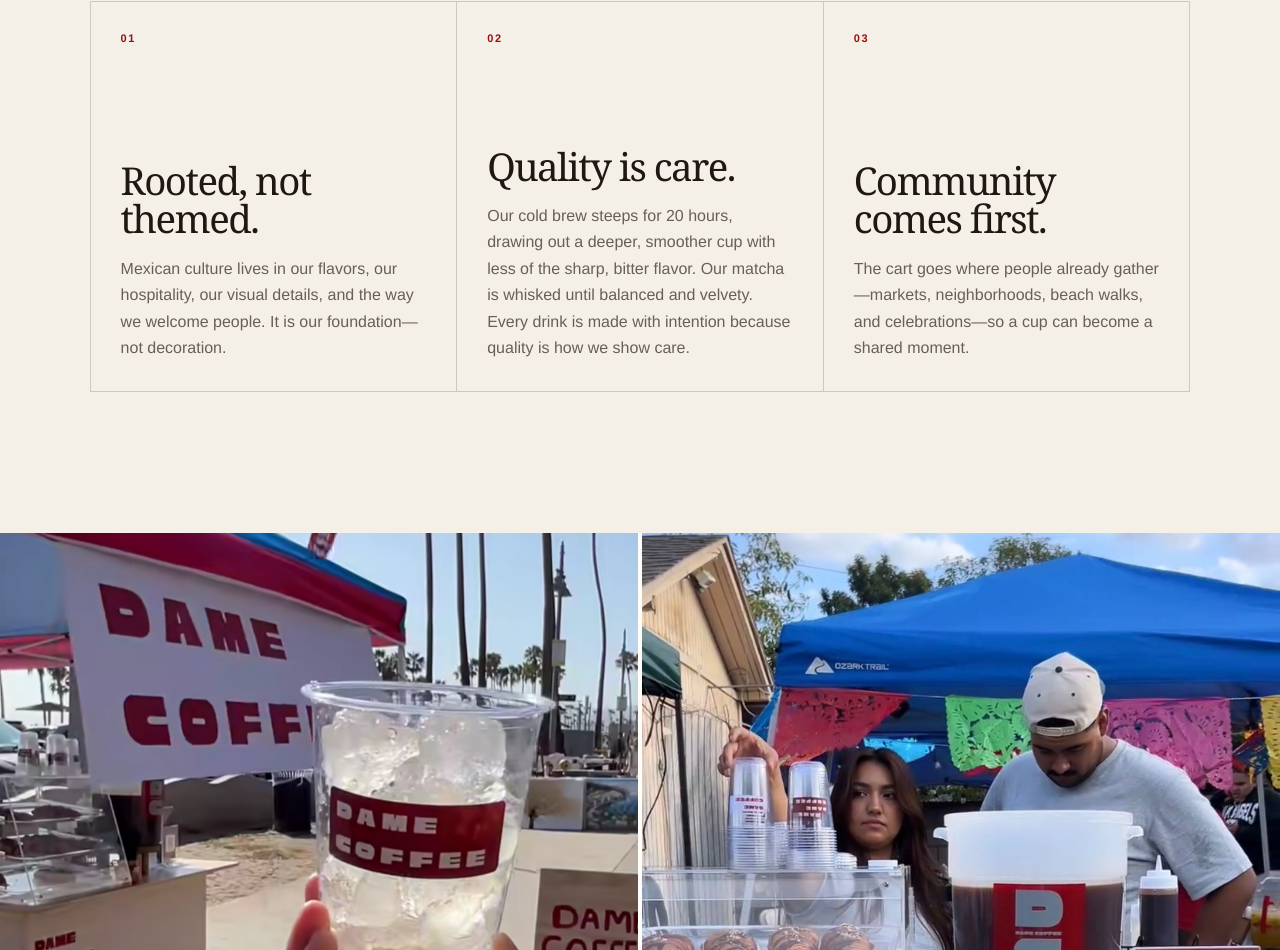
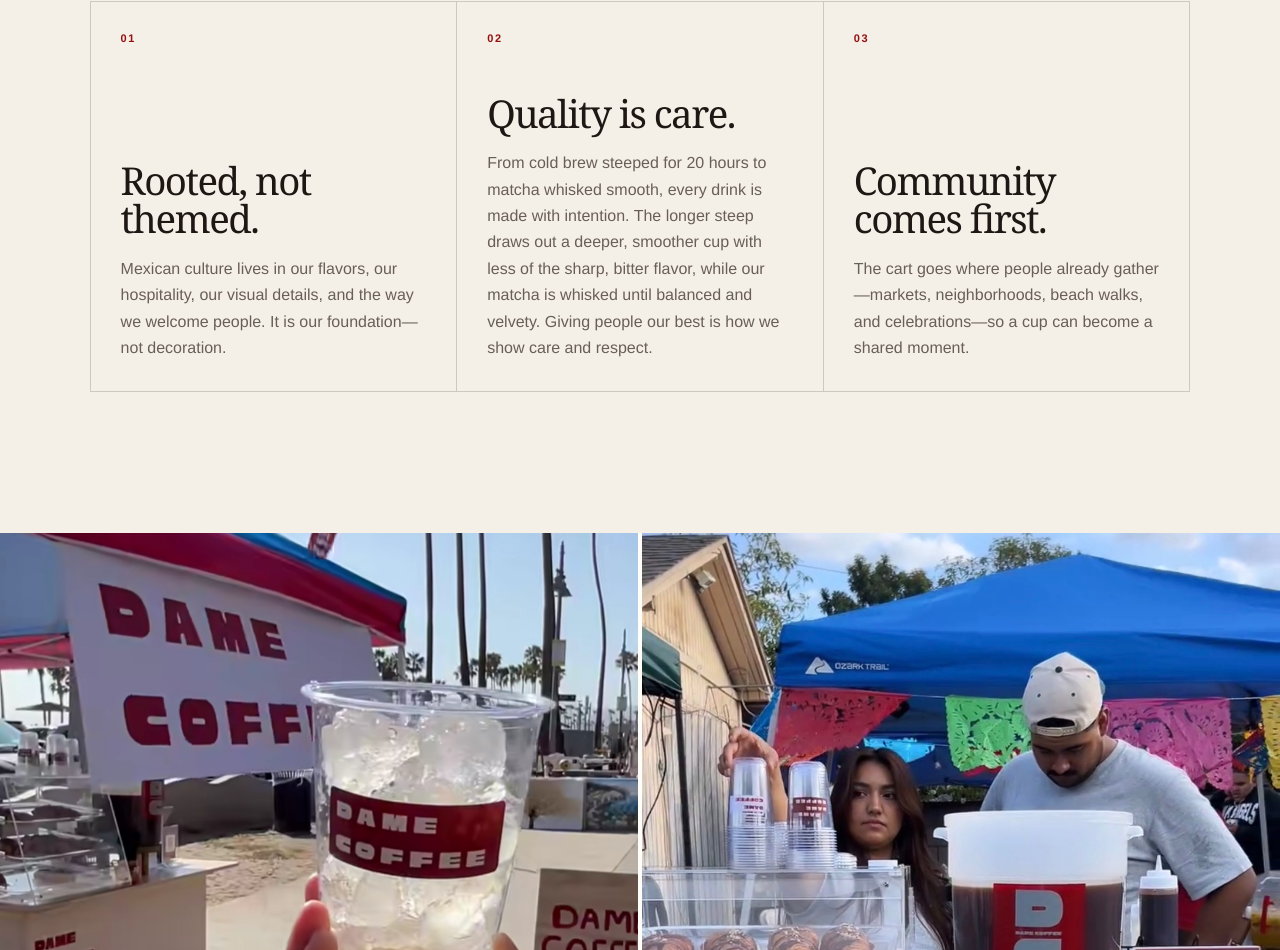
Before and after one commit to solanabryan60/dame-coffee-os, a Next.js app: page /about in a window 1280 px wide. Shown: the part 2840-3790 px from the top of the page. Built offline with nearby package versions, Linux system fonts and the light colour scheme.

Commit message:
Blend the Dame quality story

```diff
--- a/app/about/page.tsx
+++ b/app/about/page.tsx
@@ -19,7 +19,7 @@
   {
     number: '02',
     title: 'Quality is care.',
-    copy: 'Our cold brew steeps for 20 hours, drawing out a deeper, smoother cup with less of the sharp, bitter flavor. Our matcha is whisked until balanced and velvety. Every drink is made with intention because quality is how we show care.',
+    copy: 'From cold brew steeped for 20 hours to matcha whisked smooth, every drink is made with intention. The longer steep draws out a deeper, smoother cup with less of the sharp, bitter flavor, while our matcha is whisked until balanced and velvety. Giving people our best is how we show care and respect.',
   },
   {
     number: '03',
```
